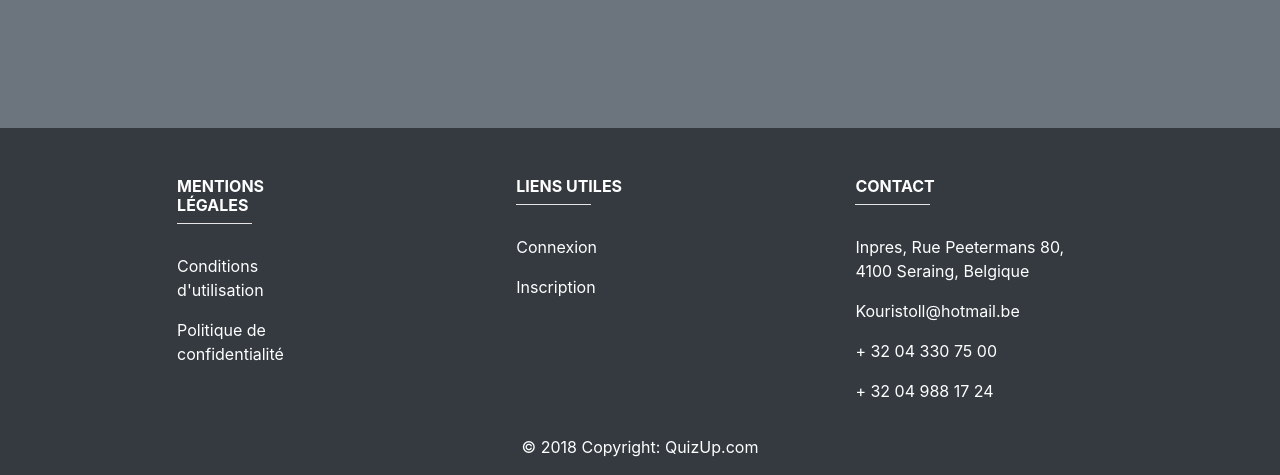
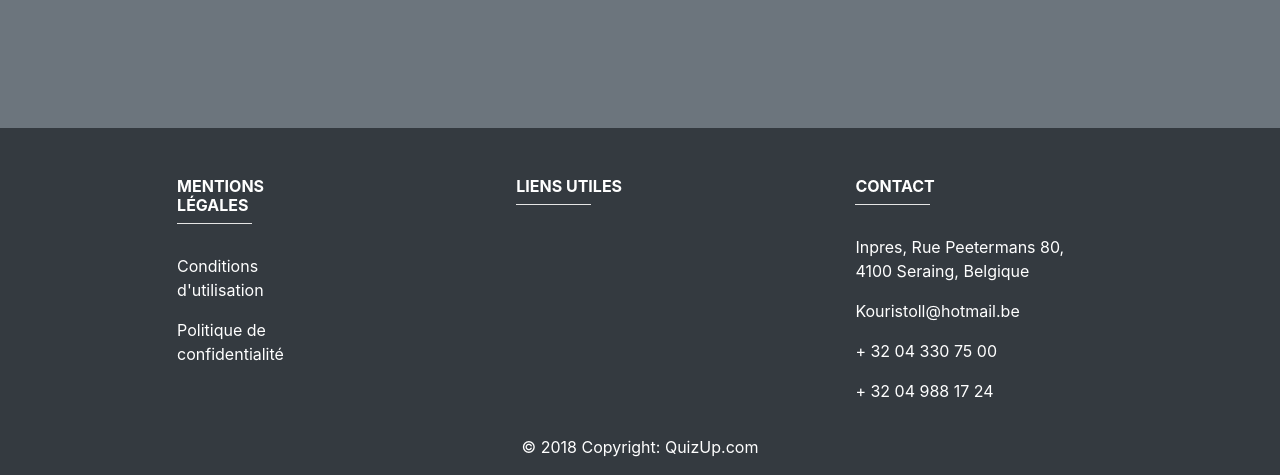
Before and after one commit to LeLampadaire/quizup, a PHP site: page /index.php in a window 1280 px wide. Shown: the part 541-1016 px from the top of the page. Run offline with PHP 8.4, Linux system fonts and the light colour scheme.

Commit message:
Update footer.php

```diff
--- a/footer.php
+++ b/footer.php
@@ -15,12 +15,6 @@
         <div class="col-md-3 col-lg-2 col-xl-2 mx-auto mb-4">
           <h6 class="text-uppercase font-weight-bold">Liens utiles</h6>
           <hr class="bg-white accent-2 mb-4 mt-0 d-inline-block mx-auto" style="width: 75px;">
-          <p>
-            <a href="connexion.php">Connexion</a>
-          </p>
-          <p>
-            <a href="inscription.php">Inscription</a>
-          </p>
 
         </div>
         <div class="col-md-4 col-lg-3 col-xl-3 mx-auto mb-md-0 mb-4">
```
